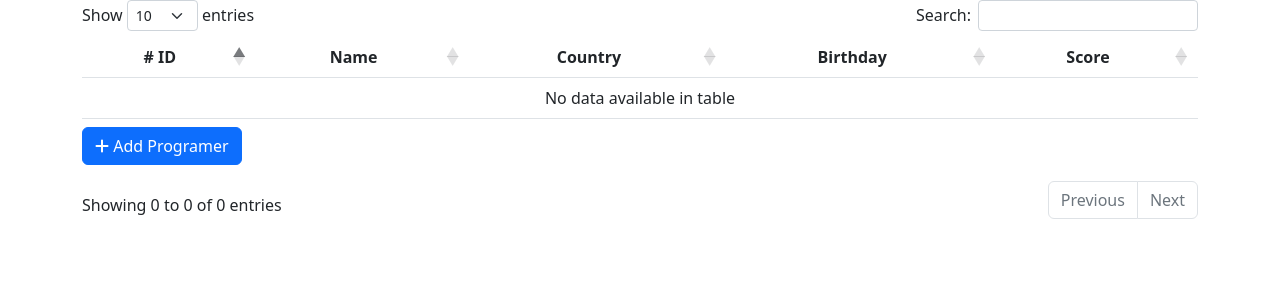
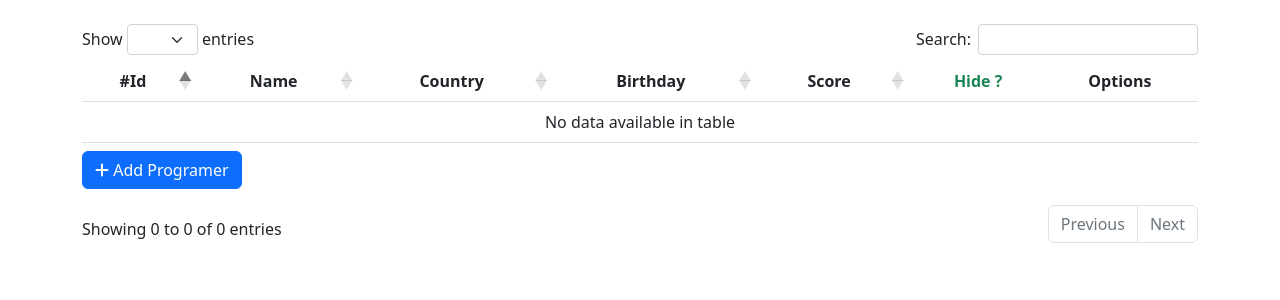
Before and after one commit to Jhonatan2022/Cruds-Multi-languages, a Django app: page /app/ in a window 1280 px wide. Shown: the part 54-354 px from the top of the page. Run offline with Django 4.2, Linux system fonts and the light colour scheme; data that the repository does not hold is empty; some libraries are stand-ins or nearby versions.

Commit message:
Crud Django, Datatables And Bootstrap

```diff
--- a/Crud-Djando-Bootstrap/app/static/js/main.js
+++ b/Crud-Djando-Bootstrap/app/static/js/main.js
@@ -1,96 +1,3 @@
-//------------------------------------REQUEST API------------------------------------
-// Creamos una variable para saber si esta iniciada la tabla
-let dataTable;
-
-// Creamos un variable para saver si esta inicializada la tabla y dejamos predeterminado false
-let dataTableIsInitialized = false;
-
-// Creamos una constante asncrona para saber si esta inicializada la tabla
-const initDataTable = async () => {
-
-    // Si la tabla esta inicializada (True)
-    if (dataTableIsInitialized){
-
-        // Destruimos la tabla
-        // Destroy sirve para destruir la tabla y volver a crearla
-        dataTable.destroy();
-    }
-
-    // Llamamos la funcion ListProgramers cuando se cargue la pagina
-    await listProgramers();
-
-    // Usamos jQuery para seleccionar la tabla y le pasamos el id de la tabla
-    // Usamos DataTable para inicializar la tabla y le pasamos un objeto con las opciones
-    dataTable = $('#datatable-programers').DataTable({
-    });
-
-    // Cambiamos el valor de la variable a true
-    dataTableIsInitialized = true;
-};
-
-
-// Creamos una constante asincrona con funcion flecha
-const listProgramers = async () => {
-
-    // Englobamos el codigo en un try catch para capturar los errores
-    try {
-
-        // Creamos una constante que recibe la respuesta de la API
-        // Usamos await para esperar la respuesta de la API
-        // Usamos fetch para hacer la peticion a la API y le pasamos la url de la API
-        const response = await fetch('http://127.0.0.1:8000/app/list_programers/');
-
-        // Creamos una constante que recibe los datos de la API y los convertimos a JSON
-        // Usamos await para esperar la respuesta de la API
-        // Usamos json para convertir los datos a JSON
-        const data = await response.json();
-
-        // Declaramos una variable que recibe el elemento del DOM donde vamos a mostrar los datos
-        let content = ``;
-
-        // Convertimos data en un array y usamos forEach para recorrerlo y mostrarlo en el DOM
-        data.programers.forEach((programer, index) => {
-
-            // Usamos += para agregar los datos al elemento del DOM
-            // Indicamos index +1 para que el id no comience en 0
-            content += `
-                <tr>
-                    <td class="text-center">${index + 1}</td>
-                    <td class="text-center">${programer.name}</td>
-                    <td class="text-center">${programer.country}</td>
-                    <td class="text-center">${programer.birthday}</td>
-                    <td class="text-center">${programer.score}</td>
-                    <td>
-                </tr>
-                `;
-        });
-
-        // Usamos innerHTML para mostrar los datos en el DOM y le pasamos la variable content
-        tableBody_programers.innerHTML = content;
-
-
-    // Usamos catch para capturar los errores y le pasamos el error
-    }catch (error) {
-
-        // Usamos console.log para mostrar el error en la consola
-        alert(error);
-        }
-};
-
-
-// Creamos un evento de escucha asincrono con funcion flecha
-// AddEventListener es un metodo que nos permite agregar un evento de escucha a un elemento del DOM
-window.addEventListener("load", async () => {
-
-    // Llamamos la funcion initDataTable cuando se cargue la pagina
-    await initDataTable();
-
-});
-//------------------------------------REQUEST API------------------------------------
-
-
-
-
 //-------------------------------CONFIG THEME-----------------------------------
 // Usaremos el componente ThemeProvider de styled-components para poder cambiar el tema de nuestra aplicación
 // creamos una constante con funcion flecha que recibe un objeto con un children y un tema
--- /dev/null
+++ b/Crud-Djando-Bootstrap/app/static/js/tables.js
@@ -0,0 +1,116 @@
+//------------------------------------REQUEST API------------------------------------
+// Creamos una variable para saber si esta iniciada la tabla
+let dataTable;
+
+// Creamos un variable para saver si esta inicializada la tabla y dejamos predeterminado false
+let dataTableIsInitialized = false;
+
+// Creamos una constante para las opciones de la tabla
+const options = {
+
+    // Obtenemos las columnas y les asignamos una clase a todas
+    columnDefs: [
+
+        // Usamos targets para indicar a que columnas le vamos a asignar una clase
+        { classNmane: "bg-secondary", targets: [0, 1, 2, 3, 4, 5, 6]},
+
+        // Orderable sirve para indicar si la columna es ordenable o no
+        { orderable: false, targets: [5, 6]},
+
+        // Searchable sirve para indicar si la columna es buscable o no
+        { searchable: false, targets: [0, 5, 6]}
+    ],
+    // Indicamos cuantas filas queremos que se muestren por pagina
+    pageLength: 4,
+
+    // Indicamos que queremos que se muestre en la tabla
+    detroy: true,
+};
+
+// Creamos una constante asncrona para saber si esta inicializada la tabla
+const initDataTable = async () => {
+
+    // Si la tabla esta inicializada (True)
+    if (dataTableIsInitialized){
+
+        // Destruimos la tabla
+        // Destroy sirve para destruir la tabla y volver a crearla
+        dataTable.destroy();
+    }
+
+    // Llamamos la funcion ListProgramers cuando se cargue la pagina
+    await listProgramers();
+
+    // Usamos jQuery para seleccionar la tabla y le pasamos el id de la tabla
+    // Usamos DataTable para inicializar la tabla y le pasamos un objeto con las opciones
+    dataTable = $('#datatable-programers').DataTable(options);
+
+    // Cambiamos el valor de la variable a true
+    dataTableIsInitialized = true;
+};
+
+
+// Creamos una constante asincrona con funcion flecha
+const listProgramers = async () => {
+
+    // Englobamos el codigo en un try catch para capturar los errores
+    try {
+
+        // Creamos una constante que recibe la respuesta de la API
+        // Usamos await para esperar la respuesta de la API
+        // Usamos fetch para hacer la peticion a la API y le pasamos la url de la API
+        const response = await fetch('http://127.0.0.1:8000/app/list_programers/');
+
+        // Creamos una constante que recibe los datos de la API y los convertimos a JSON
+        // Usamos await para esperar la respuesta de la API
+        // Usamos json para convertir los datos a JSON
+        const data = await response.json();
+
+        // Declaramos una variable que recibe el elemento del DOM donde vamos a mostrar los datos
+        let content = ``;
+
+        // Convertimos data en un array y usamos forEach para recorrerlo y mostrarlo en el DOM
+        data.programers.forEach((programer, index) => {
+
+            // Usamos += para agregar los datos al elemento del DOM
+            // Indicamos index +1 para que el id no comience en 0
+            content += `
+                <tr>
+                    <td class="text-center">${index + 1}</td>
+                    <td class="text-center">${programer.name}</td>
+                    <td class="text-center">${programer.country}</td>
+                    <td class="text-center">${programer.birthday}</td>
+                    <td class="text-center">${programer.score}</td>
+                    <td class="text-center">${programer.score > 6
+                        ? "<i class='fa-solid fa-file-shield text-success'></i>"
+                        : "<i class='fa-solid fa-box-archive text-danger'></i>"} </td>
+                    <td class="text-center">
+                        <button class="btn btn-sm btn-primary"><i class="fas fa-edit text-light"></i></button>
+                        <button class="btn btn-sm btn-danger"><i class="fas fa-trash"></i></button>
+                    </td>
+                </tr>
+                `;
+        });
+
+        // Usamos innerHTML para mostrar los datos en el DOM y le pasamos la variable content
+        tableBody_programers.innerHTML = content;
+
+
+    // Usamos catch para capturar los errores y le pasamos el error
+    }catch (error) {
+
+        // Usamos console.log para mostrar el error en la consola
+        alert(error);
+        }
+};
+
+
+// Creamos un evento de escucha asincrono con funcion flecha
+// AddEventListener es un metodo que nos permite agregar un evento de escucha a un elemento del DOM
+window.addEventListener("load", async () => {
+
+    // Llamamos la funcion initDataTable cuando se cargue la pagina
+    await initDataTable();
+
+});
+//------------------------------------REQUEST API------------------------------------
--- a/Crud-Djando-Bootstrap/app/templates/index.html
+++ b/Crud-Djando-Bootstrap/app/templates/index.html
@@ -26,7 +26,7 @@
         </div>
     </nav>
 
-    <div class="container">
+    <div class="container mt-4">
         <div class="row">
             <div class="col-sm-12 col-md-12 col-lg-12 col-xl-12">
                 <div class="table-responsive">
@@ -38,11 +38,13 @@
                         </caption>
                         <thead>
                             <tr>
-                                <th class="text-center"># ID</th>
+                                <th class="text-center">#Id</th>
                                 <th class="text-center">Name</th>
                                 <th class="text-center">Country</th>
                                 <th class="text-center">Birthday</th>
                                 <th class="text-center">Score</th>
+                                <th class="text-center text-success">Hide ?</th>
+                                <th class="text-center">Options</th>
                             </tr>
                         </thead>
                         <tbody id="tableBody_programers">
@@ -65,5 +67,6 @@
 
      <!--Custom JS-->
     <script src="{% static 'js/main.js' %}"></script>
+    <script src="{% static 'js/tables.js' %}"></script>
 </body>
 </html>
```
Also changed, not shown: Crud-Djando-Bootstrap/README.md (added), 2 other files.
